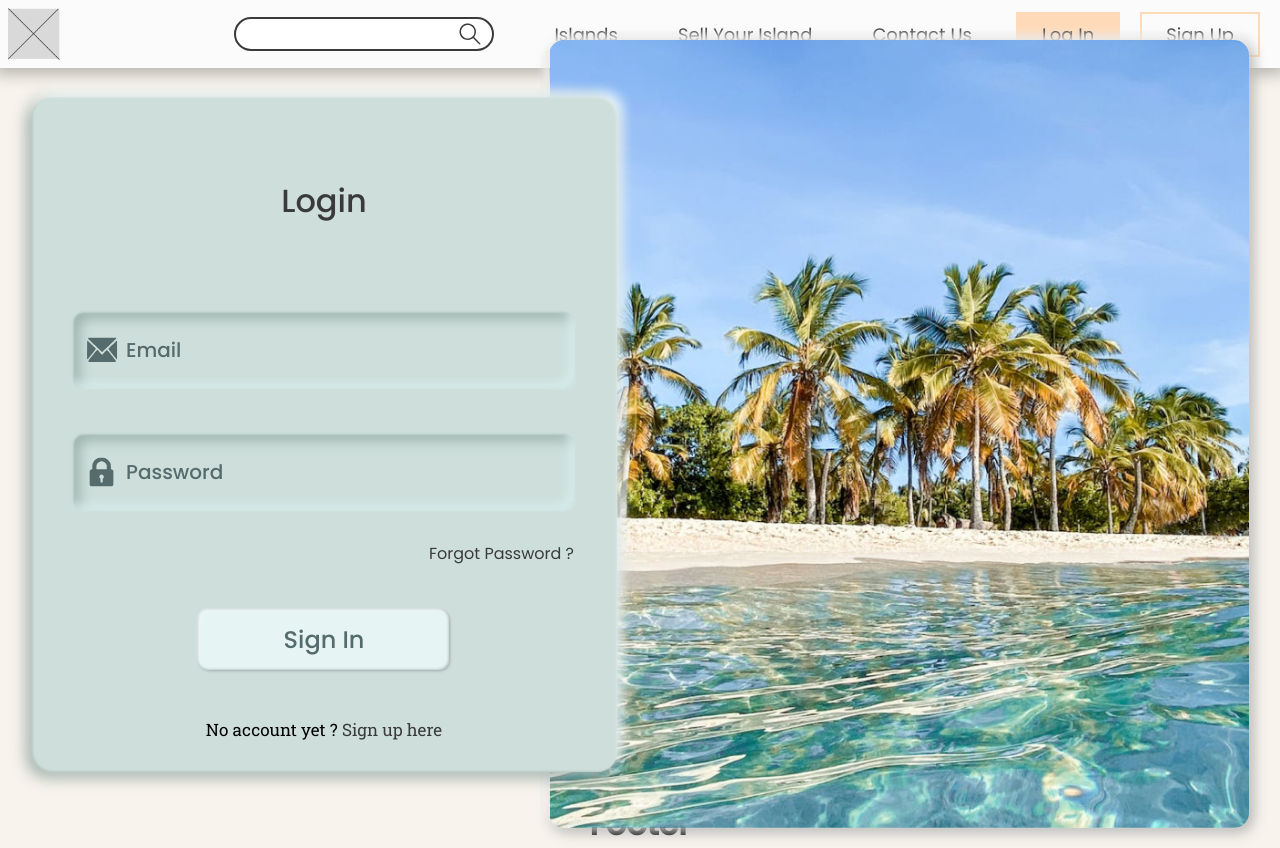
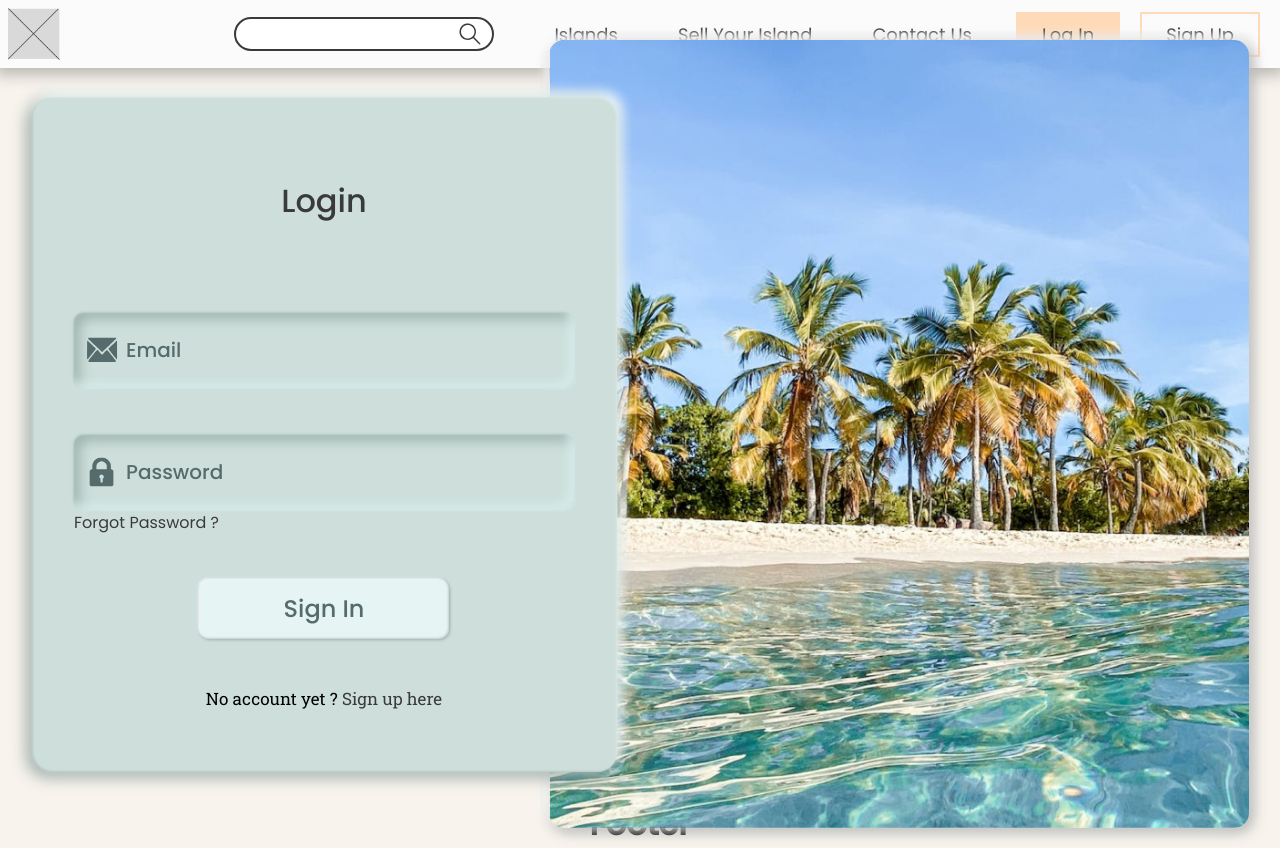
Before and after one commit to ruets/HeavenHaven, a React (Vite) app in the folder frontend/heaven-haven/: page / in a window 1280 px wide. Built offline with nearby package versions, Linux system fonts and the light colour scheme.

Commit message:
Trying to figure out how to verify the email, and show an error if the email is invalid. Not working properly for now.

```diff
--- a/frontend/heaven-haven/src/components/fields/Input/input.jsx
+++ b/frontend/heaven-haven/src/components/fields/Input/input.jsx
@@ -14,7 +14,7 @@ function Input(props) {
                     onBlur={props.onBlur}
                 />
             </div>
-            {props.error ? <p>Champ non valide</p> : <p></p>}
+            {props.errorMessage === "" ? <p>{props.errorMessage}</p> : null}
         </div>
     );
 }
--- a/frontend/heaven-haven/src/components/forms/Login/LoginForm.jsx
+++ b/frontend/heaven-haven/src/components/forms/Login/LoginForm.jsx
@@ -12,13 +12,19 @@ export function LoginForm() {
     const [email, setEmail] = useState("");
     const [password, setPassword] = useState("");
 
-    const [isEmailFieldValid, setIsEmailValid] = useState(true);
-    const [isPasswordFieldValid, setIsPasswordValid] = useState(true);
+    const [errorMessageEmail, setErrorMessageEmail] = useState("");
+    const [isPasswordFieldValid, setIsPasswordValid] = useState("");
 
     const validateEmailFieldValue = useCallback(() => {
-        const isEmailFieldValid = email !== "";
-        setIsEmailValid(isEmailFieldValid);
-    }, [setIsEmailValid, email]);
+        const isEmailInputValid =
+            /^\w+([\.-]?\w+)*@\w+([\.-]?\w+)*(\.\w{2,3})+$/.test(email);
+        if (!isEmailInputValid) {
+            setErrorMessageEmail("Le format de l'adresse email est invalide.");
+            console.log(errorMessageEmail);
+        } else {
+            setErrorMessageEmail("");
+        }
+    }, [setErrorMessageEmail, email]);
 
     const validatePasswordFieldValue = useCallback(() => {
         const isPasswordValid = password !== "" && password.length >= 8;
@@ -28,14 +34,14 @@ export function LoginForm() {
     const onSubmitForm = useCallback(() => {
         validateEmailFieldValue();
         validatePasswordFieldValue();
-        if (isEmailFieldValid && isPasswordFieldValid) {
+        if (errorMessageEmail === "" && isPasswordFieldValid) {
             // Post request to log in
             alert("Connexion acceptée !");
         }
     }, [
         validateEmailFieldValue,
         validatePasswordFieldValue,
-        isEmailFieldValid,
+        errorMessageEmail,
         isPasswordFieldValid,
     ]);
 
@@ -48,7 +54,7 @@ export function LoginForm() {
                 label="Email"
                 icon={EmailLogo}
                 value={email}
-                error={!isEmailFieldValid}
+                errorMessage={errorMessageEmail}
                 onBlur={validateEmailFieldValue}
                 setInput={setEmail}
             ></Input>
@@ -59,9 +65,8 @@ export function LoginForm() {
                     label="Password"
                     icon={PasswordLogo}
                     value={password}
-                    error={!isPasswordFieldValid}
+                    errorMessage={!isPasswordFieldValid}
                     setInput={setPassword}
-                    onBlur={validatePasswordFieldValue}
                 ></Input>
                 <Link to="/forgot">Forgot Password ?</Link>
             </div>
--- a/frontend/heaven-haven/src/components/forms/Login/LoginForm.scss
+++ b/frontend/heaven-haven/src/components/forms/Login/LoginForm.scss
@@ -28,7 +28,6 @@ form.signup {
     div.password {
         display: flex;
         flex-direction: column;
-        align-items: flex-end;
     }
 
     button {
```
